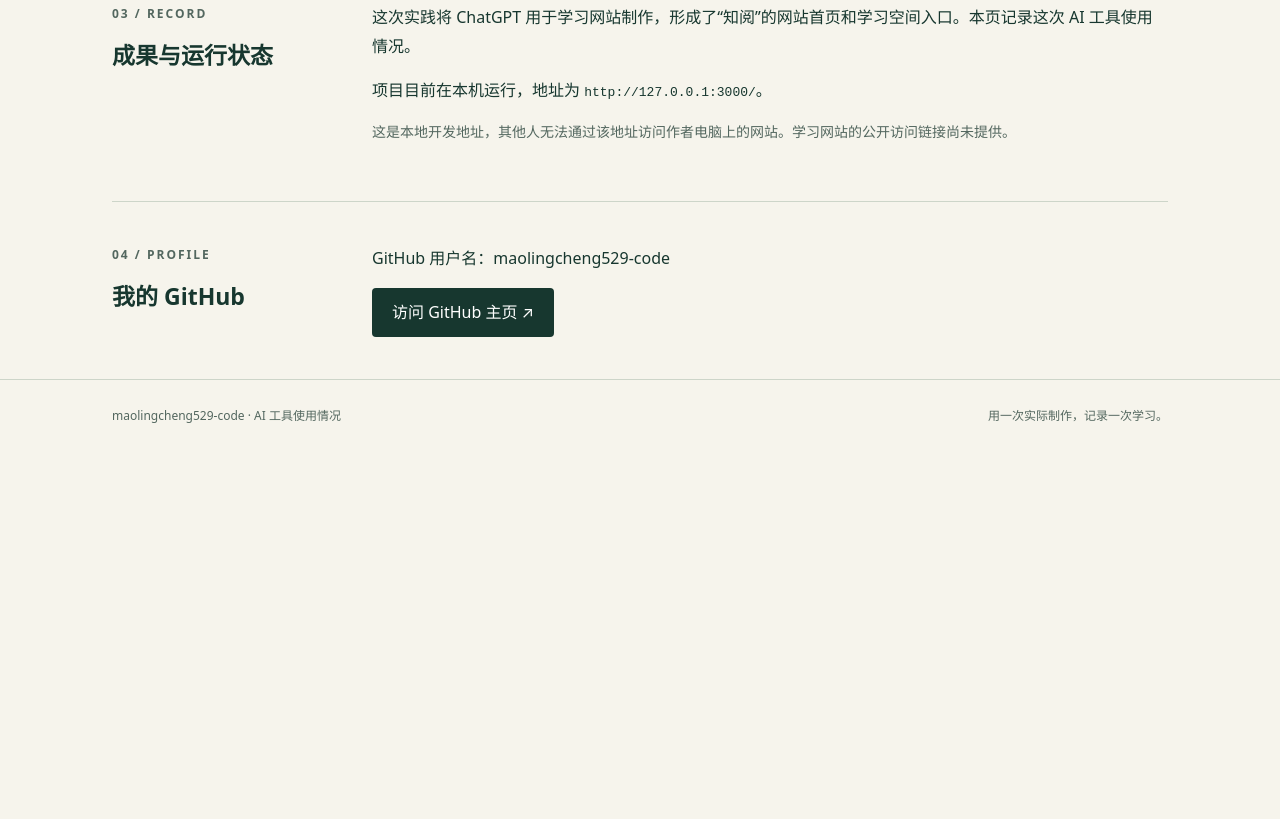
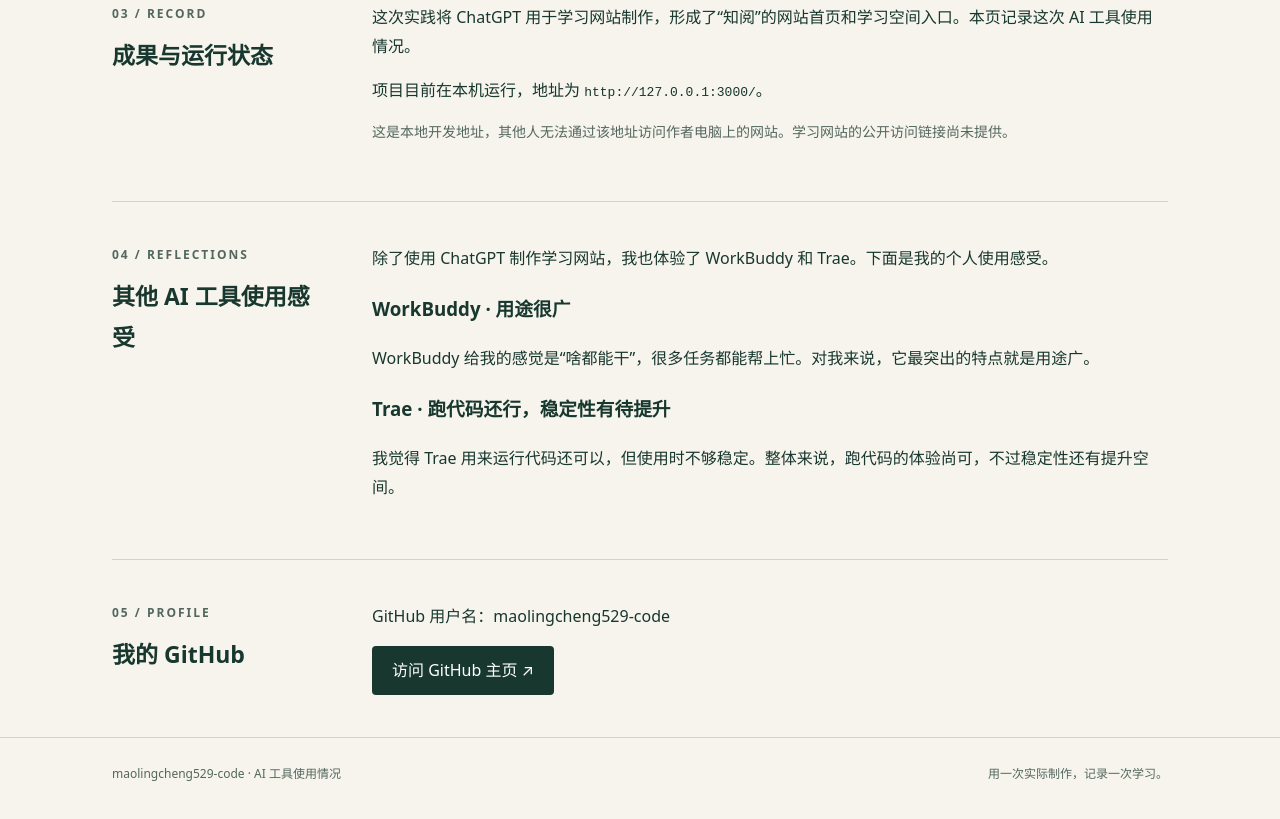
Before and after one commit to maolingcheng529-code/artificial, a plain HTML site: page index.html in a window 1280 px wide. Shown: the part 1213-2032 px from the top of the page. Before the commit the page ends 1675 px from the top, so only its background shows below. Drawn offline with Linux system fonts and the light colour scheme.

Commit message:
Add personal reflections on WorkBuddy and Trae

```diff
--- a/index.html
+++ b/index.html
@@ -16,7 +16,8 @@
 <section id="project"><h2><span class="index">01 / PROJECT</span>我的实践项目</h2><div><p>我使用 ChatGPT 制作了“知阅 · 人工智能概论”学习网站。这是一个面向零基础学生的班级学习空间，主题是人工智能概论。</p><div class="facts"><div class="fact"><span>使用的 AI 工具</span><strong>ChatGPT</strong></div><div class="fact"><span>制作的成果</span><strong>知阅 · 班级学习空间</strong></div></div></div></section>
 <section><h2><span class="index">02 / EXPERIENCE</span>首页提供的入口</h2><div><p><strong>学号登录：</strong>首页设有学号登录入口，方便学生进入学习空间。</p><p><strong>受邀注册：</strong>首页提示使用教师提供的邀请码完成身份核验，并提供注册入口。</p><p><strong>我的课程：</strong>首页设有“进入我的课程”入口，连接课程学习页面。</p><p class="note">以上内容依据本地网站首页整理；登录、注册及课程内部功能尚未验证。</p></div></section>
 <section><h2><span class="index">03 / RECORD</span>成果与运行状态</h2><div><p>这次实践将 ChatGPT 用于学习网站制作，形成了“知阅”的网站首页和学习空间入口。本页记录这次 AI 工具使用情况。</p><p>项目目前在本机运行，地址为 <code>http://127.0.0.1:3000/</code>。</p><p class="note">这是本地开发地址，其他人无法通过该地址访问作者电脑上的网站。学习网站的公开访问链接尚未提供。</p></div></section>
-<section><h2><span class="index">04 / PROFILE</span>我的 GitHub</h2><div><p>GitHub 用户名：maolingcheng529-code</p><a class="link" href="https://github.com/maolingcheng529-code">访问 GitHub 主页 ↗</a></div></section>
+<section id="reflections"><h2><span class="index">04 / REFLECTIONS</span>其他 AI 工具使用感受</h2><div><p>除了使用 ChatGPT 制作学习网站，我也体验了 WorkBuddy 和 Trae。下面是我的个人使用感受。</p><h3>WorkBuddy · 用途很广</h3><p>WorkBuddy 给我的感觉是“啥都能干”，很多任务都能帮上忙。对我来说，它最突出的特点就是用途广。</p><h3>Trae · 跑代码还行，稳定性有待提升</h3><p>我觉得 Trae 用来运行代码还可以，但使用时不够稳定。整体来说，跑代码的体验尚可，不过稳定性还有提升空间。</p></div></section>
+<section><h2><span class="index">05 / PROFILE</span>我的 GitHub</h2><div><p>GitHub 用户名：maolingcheng529-code</p><a class="link" href="https://github.com/maolingcheng529-code">访问 GitHub 主页 ↗</a></div></section>
 </main>
 <footer><div class="wrap footer-row"><span>maolingcheng529-code · AI 工具使用情况</span><span>用一次实际制作，记录一次学习。</span></div></footer>
 </body>
```
